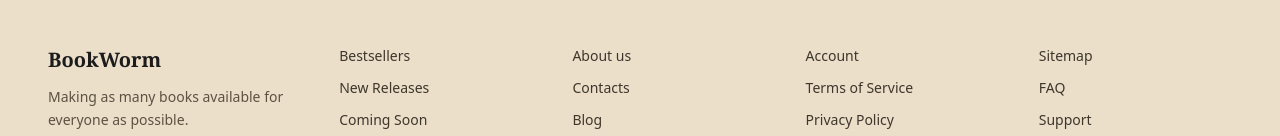
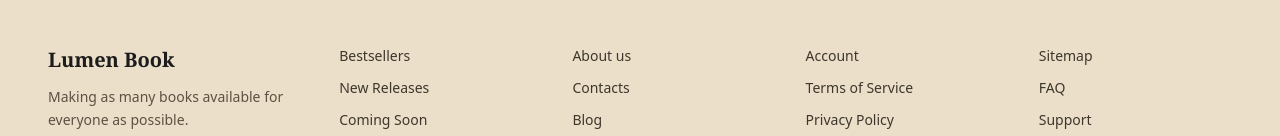
Before and after one commit to Patrick-Walshak/lumen-book, a Next.js app: page / in a window 1280 px wide. Shown: the part 2947-3083 px from the top of the page. Built offline with nearby package versions, Linux system fonts and the light colour scheme.

Commit message:
updated footer section

```diff
--- a/components/layout/Footer.tsx
+++ b/components/layout/Footer.tsx
@@ -51,7 +51,7 @@ export default function Footer() {
                 {/* Brand column */}
                 <div>
                     <h3 className="font-serif text-xl font-bold text-[#1c1c1c]">
-                        BookWorm
+                        Lumen Book
                     </h3>
                     <p className="mt-3 text-sm text-[#5c5142] leading-relaxed">
                         Making as many books available for everyone as possible.
```
